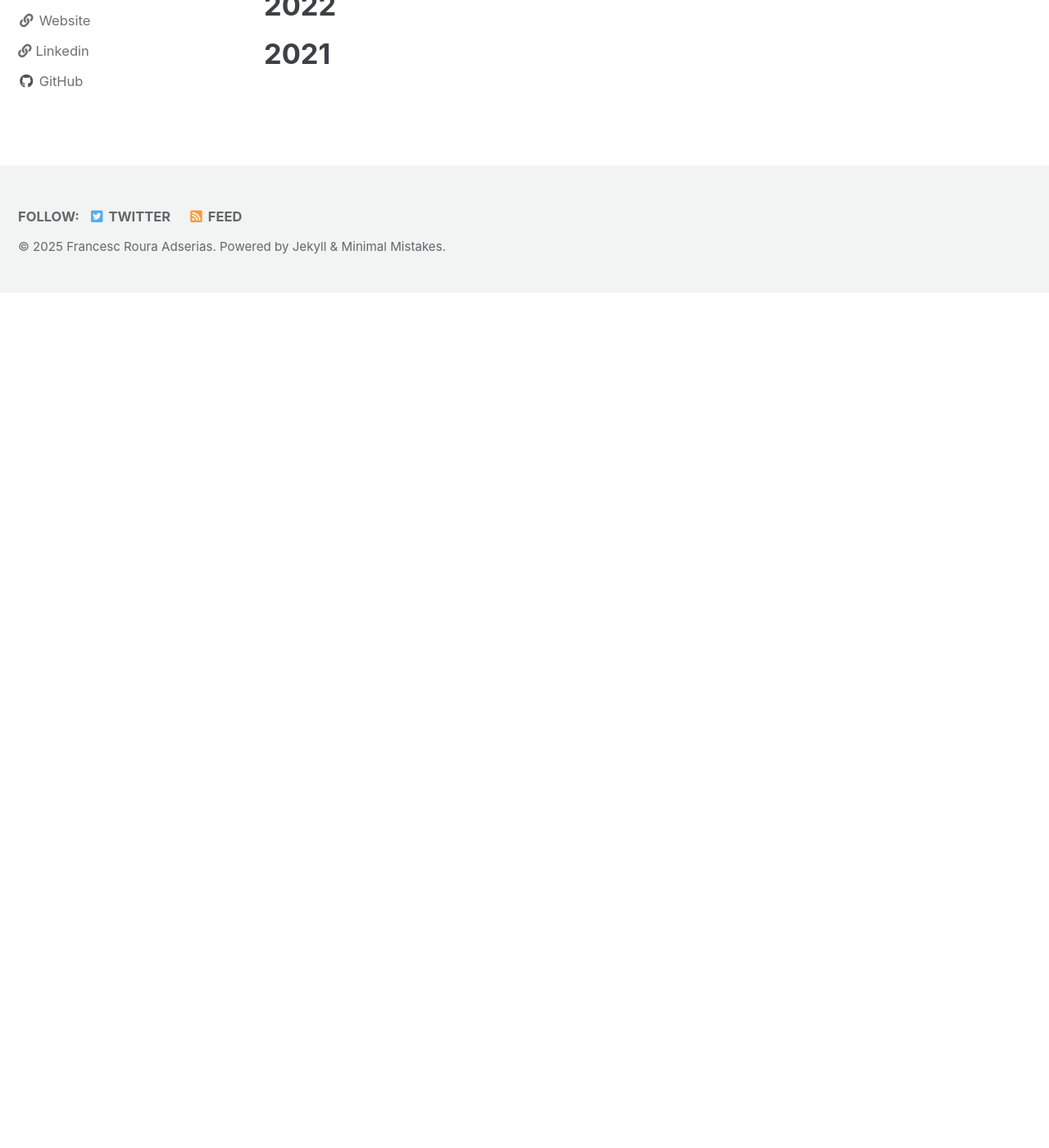
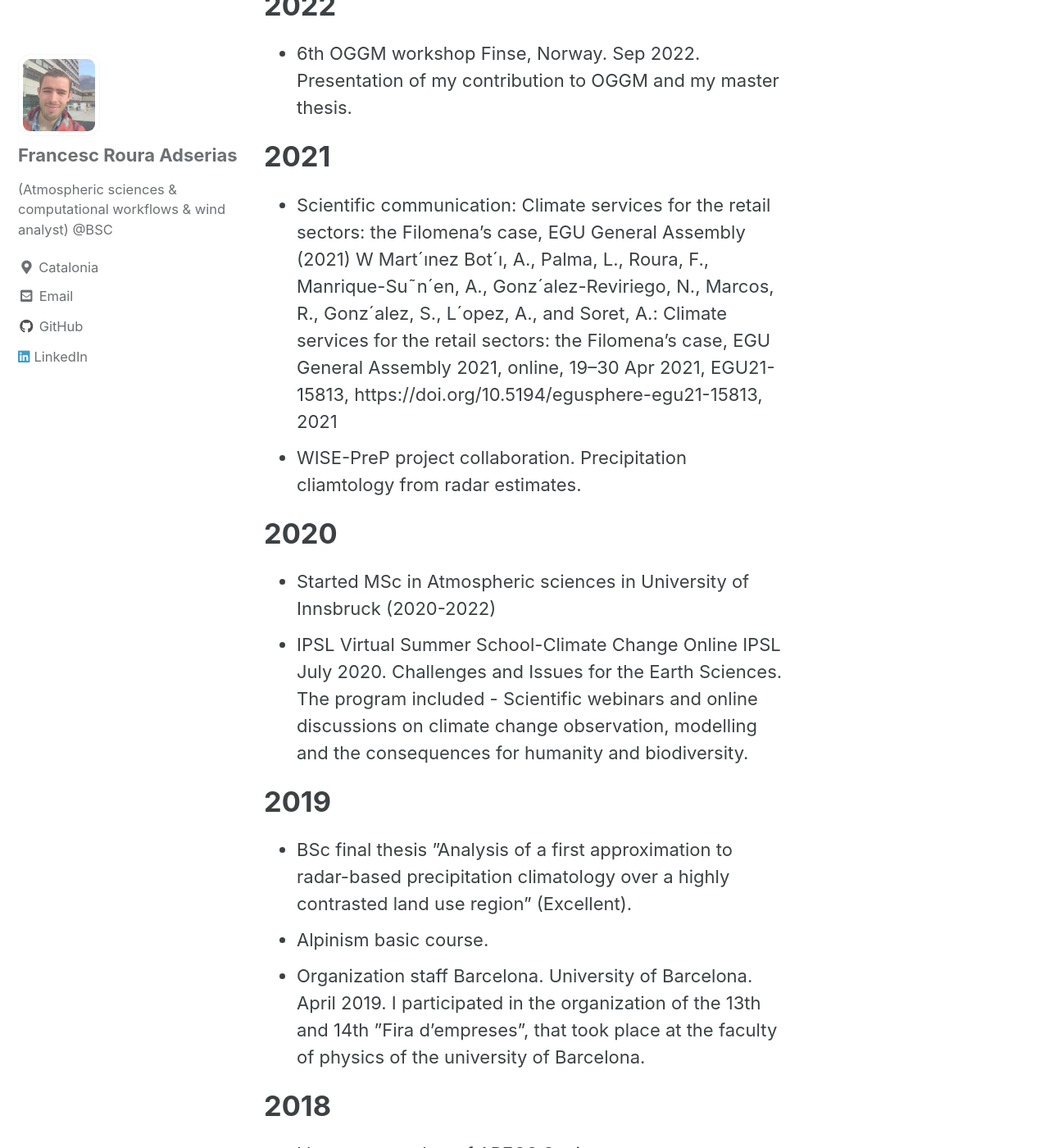
Before and after one commit to franra9/franra9.github.io, a Jekyll site: the page built from _pages/cv.md, in a window 1280 px wide and 1400 px high, scrolled down 1493 px. Shown: the whole window at 82% size. Built offline with Jekyll 4.4.1, drawn with Linux system fonts in a browser that asks for light colours; cached includes are drawn as plain includes; before the commit the page ends 1850 px from its top, so only the background shows below that; some of the changed text lies outside the part shown.

Commit message:
update cv

```diff
--- a/_config.yml
+++ b/_config.yml
@@ -113,12 +113,6 @@ author:
     - label: "Email"
       icon: "fas fa-fw fa-envelope-square"
       url: "mailto:francescrouradserias@gmail.com"
-    - label: "Website"
-      icon: "fas fa-fw fa-link"
-      url: "https://www.linkedin.com/in/francescroura/"
-    - label: "Linkedin"
-      #icon: "fab fa-fw fa-twitter-square"
-      url: "https://www.linkedin.com/in/francescroura/"
     - label: "Facebook"
       icon: "fab fa-fw fa-facebook-square"
       # url: "https://facebook.com/"
@@ -128,7 +122,9 @@ author:
     - label: "Instagram"
       icon: "fab fa-fw fa-instagram"
       # url: "https://instagram.com/"
-
+    - label: "LinkedIn"
+      icon: "fab fa-linkedin"
+      url: "https://www.linkedin.com/in/francescroura/"
 # Site Footer
 footer:
   links:
--- a/_pages/cv.md
+++ b/_pages/cv.md
@@ -14,10 +14,77 @@ header:
 
 # 2025
 
+
 # 2024
+
 
 # 2023
 
+
 # 2022
 
+* 6th OGGM workshop Finse, Norway. Sep 2022. Presentation of my contribution to OGGM and my master thesis.
+
 # 2021
+
+* Scientific communication: Climate services for the retail sectors: the Filomena’s case, EGU General Assembly (2021) W Mart´ınez Bot´ı,
+A., Palma, L., Roura, F., Manrique-Su˜n´en, A., Gonz´alez-Reviriego, N., Marcos, R., Gonz´alez, S., L´opez,
+A., and Soret, A.: Climate services for the retail sectors: the Filomena’s case, EGU General Assembly 2021,
+online, 19–30 Apr 2021, EGU21-15813, https://doi.org/10.5194/egusphere-egu21-15813, 2021
+* WISE-PreP project collaboration. Precipitation cliamtology from radar estimates.
+
+# 2020
+
+* Started MSc in Atmospheric sciences in University of Innsbruck (2020-2022)
+* IPSL Virtual Summer School-Climate Change Online IPSL July 2020. Challenges and Issues for the Earth Sciences. The program included - Scientific webinars and online discussions on climate change observation, modelling and the consequences for humanity and biodiversity.
+
+# 2019
+
+* BSc final thesis ”Analysis of a first approximation to radar-based precipitation climatology over a highly contrasted land use region” (Excellent).
+* Alpinism basic course.
+* Organization staff Barcelona. University of Barcelona. April 2019. I participated in the organization of the 13th and 14th ”Fira d’empreses”, that took place at the faculty of physics of the university of Barcelona.
+
+# 2018
+
+* I became member of APECS Spain.
+* Organization staff Barcelona. University of Barcelona. April 2018. I participated in the organization of the 13th and 14th ”Fira d’empreses”, that took place at the faculty of physics of the university of Barcelona.
+* Intern: Natural Hazards analysis. University of Barcelona July 2018 - March 2019. I collaborated with the GAMA team. We studied extreme meteorological events in the Mediterranean coast.(Grup d’Anàlisi de situacions Meteorològiques Adverses). In this group we studied extreme meteorological events such as
+floods, forest fires or severe storms. Specifically, I was in charge of the analysis of precipitation intensity.
+
+# 2017
+
+* I became member of the Catalan Society of Meteorology (ACAM),
+since 2017.
+* Assisted to XXIV Jornades Fontserè.
+* Skituring course imparted by FEEC. March 2017.
+* 10th HyMeX Workshop Barcelona. Organization staff July 2017. I participated in the organization of the 10th HyMeX Workshop, at the University of Barcelona that took place at the physics faculty of the university of Barcelona during the fist week of July.
+* Research collaboration: analysis of cloudiness. University of Girona, Atmosphere Physics team June–July 2017. I was enrolled at the atmosphere physics team from the University of Girona. I was in charge of the study of the transition zone between cloud and clear sky using ceilometer data and hemispherical sky images.
+
+# 2016
+
+* Assisted to XXIII Jornades Fontserè.
+* Scholarship: Shelios 2016c expedition Canary Islands-Greenland-Iceland. Research scholarship July–August 2016. Scholarship from Stars4all UE project, cordinated by the Canary Islands Institute of Astrophysics (IAC). The main goals were to study aurora borealis, as well as to improve entrepreneurial skills.
+Students were in charge of night observations, social media and daily reports about the expedition. Also few days were spent at Teide Observatory in the” cazasteroides” IAC project.
+
+# 2015
+
+*
+
+# 2014
+
+* Started BSc in Physics, University of Barcelona. 2014–2020
+* Young research awards (2014) ’Nature gives us the sun and we take advantage of it’
+Prize awarded by the Economy and knowledge department of the Catalonia government. (1000e)Project in which
+solar radiance is studied and used to reduce high school heating cost
+* Got driving license (Category B).
+* Solidarimagia. Dominican Republic. Sound technician. I spent ten days working as sound technician in the ”solidarimagia” solidarity project.
+
+# 2013
+
+* 13th green Schools Awards (2013) ’Nature gives us the sun and we take advantage of it’ Prize
+awarded by Baix Empord`a High School. (600e)
+* Wattia Innova S.L. Olot: Internship July 2014 and July 2013: I worked in data analysis, to reduce energy costs.
+
+# 2012
+
+* Garrotxa high school Olot. Batxillerat (GCE equivalent), Qualification 9.19 out of 10 2012–2014
```
